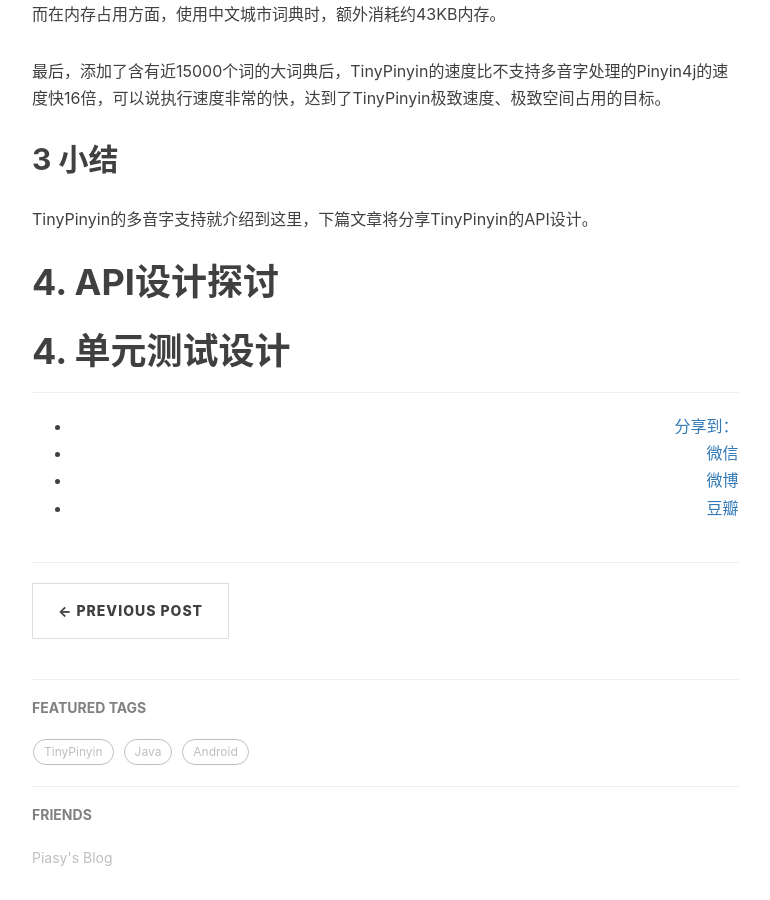
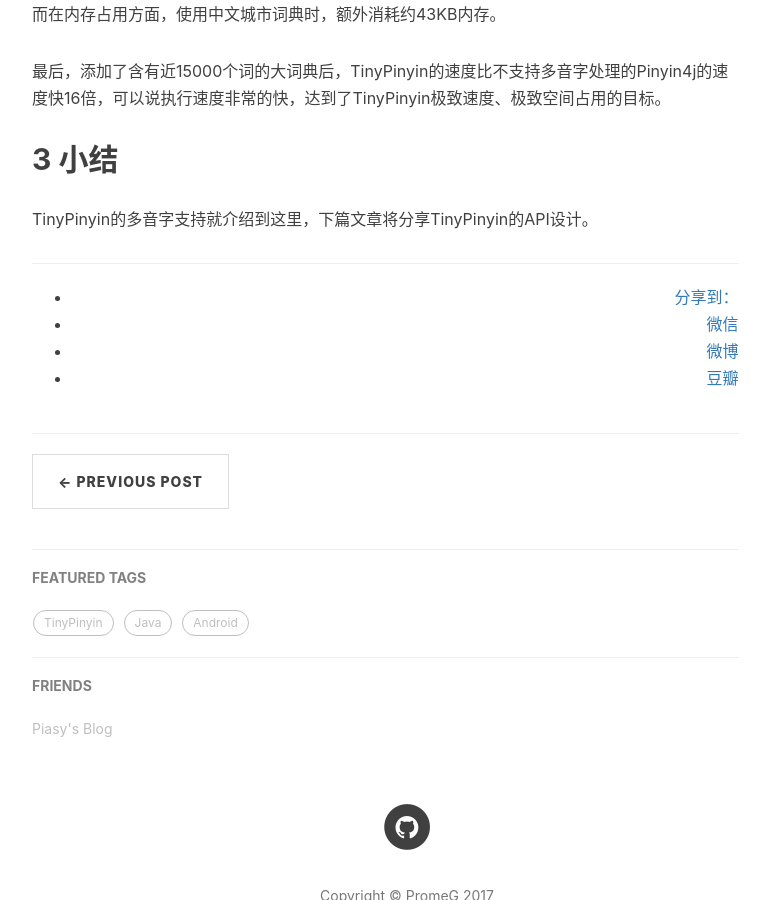
Before and after one commit to promeG/promeg.github.io, a Jekyll site: the page built from _posts/2017-03-20-tinypinyin-part-2.markdown, in a window 1280 px wide and 900 px high, scrolled down 4115 px. Shown: the whole window, without its empty margins (233-1003 px from the left). Built offline with Jekyll 4.4.1, drawn with Linux system fonts in a browser that asks for light colours; nearby versions of some CDN libraries; comment, search, counter and statistics services are not loaded.

Commit message:
fix last post.

```diff
--- a/_posts/2017-03-20-tinypinyin-part-2.markdown
+++ b/_posts/2017-03-20-tinypinyin-part-2.markdown
@@ -119,7 +119,3 @@
 ## 3 小结
 
 TinyPinyin的多音字支持就介绍到这里，下篇文章将分享TinyPinyin的API设计。
-
-# 4. API设计探讨
-
-# 4. 单元测试设计
```
